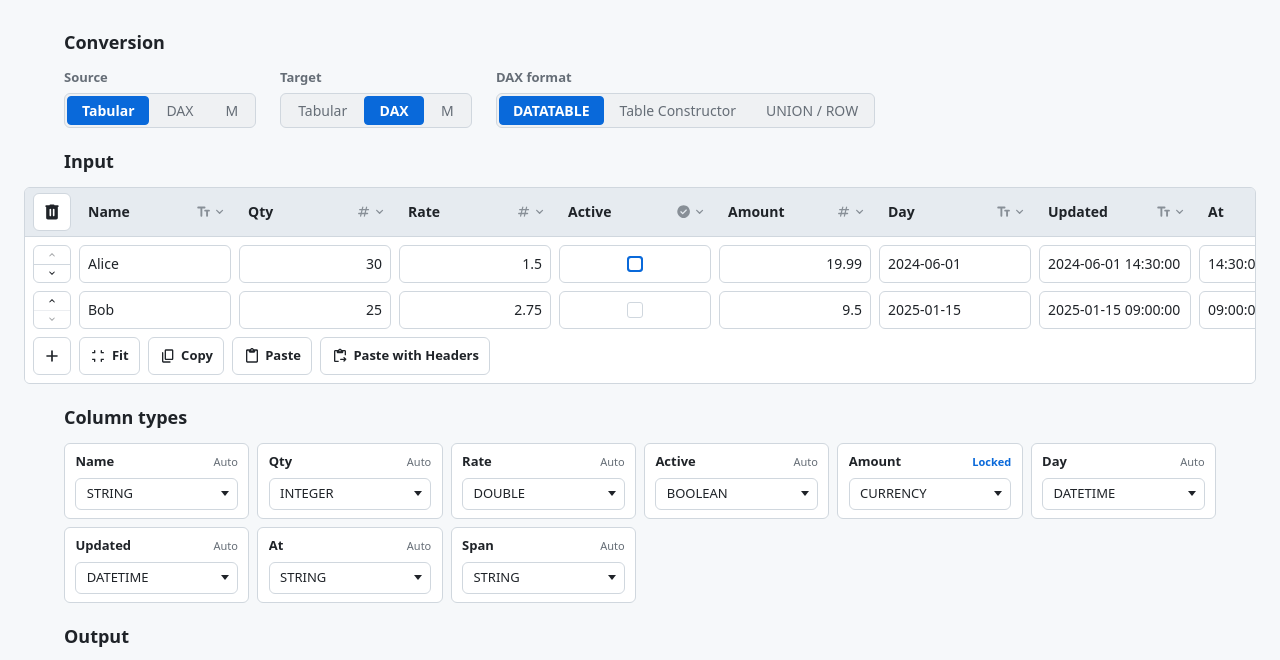
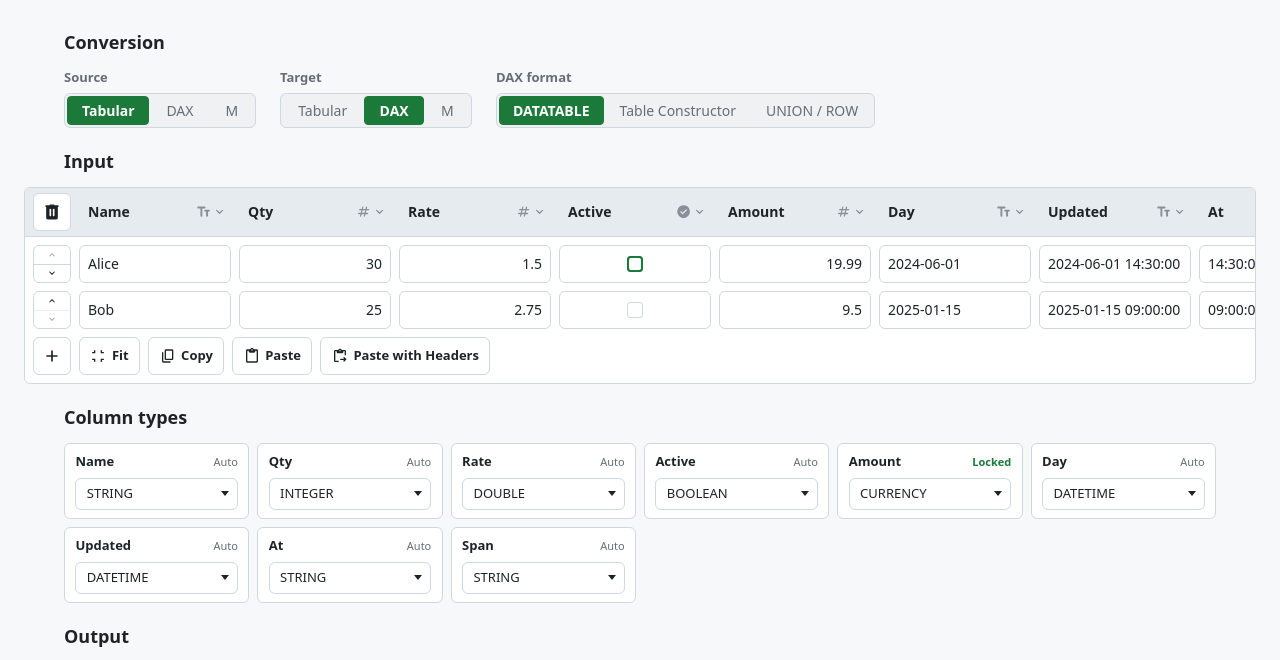
Before and after one commit to filcuk/pbi-tabulator, a website with bundled scripts: page index.html in a window 1280 px wide. Shown: the part 89-749 px from the top of the page. Built offline with nearby package versions, Linux system fonts and the light colour scheme; no server answers.

Commit message:
Customise accent

```diff
--- a/app/css/app.css
+++ b/app/css/app.css
@@ -3,3 +3,11 @@
  * Add app-specific rules here (or pull in additional local sheets).
  */
 @import url("converter.css");
+
+:root {
+  --accent: #1b7a3a;
+}
+
+:root[data-theme="dark"] {
+  --accent: #3a9450;
+}
```
